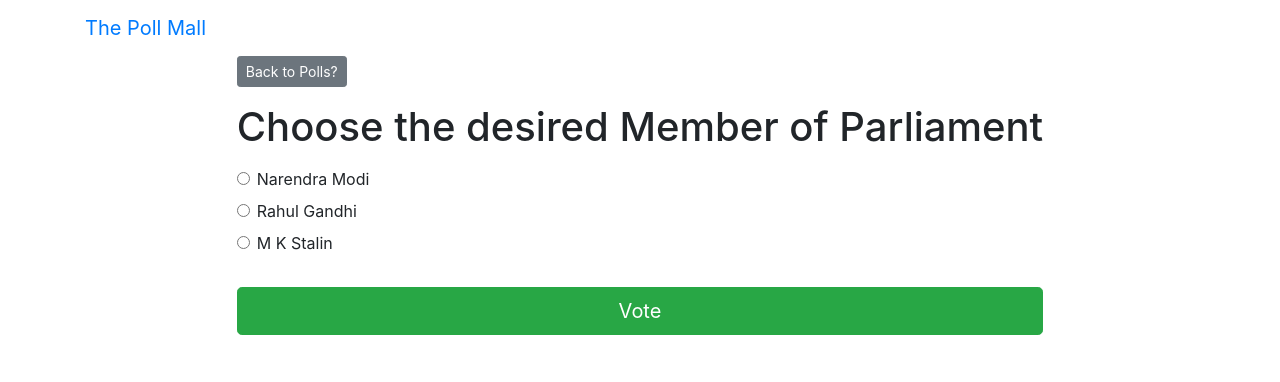
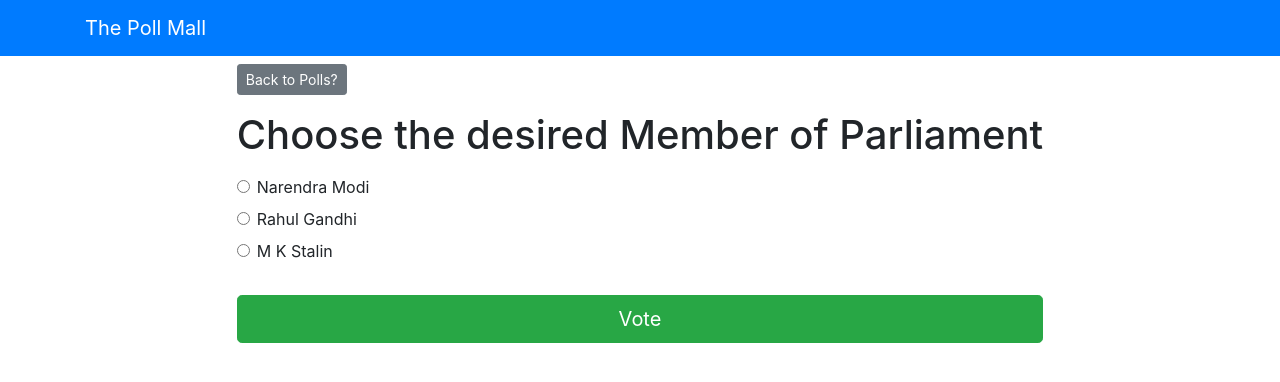
Before and after one commit to Subashinimuralikrishnan/Voting_System, a Django app: page /polls/1/ in a window 1280 px wide. Shown: the top 382 px of the page. Run offline with Django 5.2, Linux system fonts and the light colour scheme; data comes from the database, SQL or seed files in the repository; both versions use the stored data as it was after the commit; some libraries are stand-ins or nearby versions.

Commit message:
recent_comm

```diff
--- a/pollproj/templates/partials/_navbar.html
+++ b/pollproj/templates/partials/_navbar.html
@@ -1,4 +1,4 @@
-<nav class="navbar navbark-dark bg-priamry mb-">
+<nav class="navbar navbar-dark bg-primary mb-2">
     <div class="container">
     <a class="navbar-brand" href="/" >The Poll Mall</a>
     </div>
--- a/pollproj/templates/polls/detail.html
+++ b/pollproj/templates/polls/detail.html
@@ -3,7 +3,7 @@
 <a class="btn btn-secondary btn-sm mb-3" href="{% url 'polls:index' %}">Back to Polls?</a>
 <h1 class="text-center mb-3">{{question.text}}</h1>
 
-{% if error_messange %}
+{% if error_message %}
 <p class="alert alert-danger">
     <strong>{{eror_message}}</strong>
 </p>
```
Also changed, not shown: pollproj/db.sqlite3.
